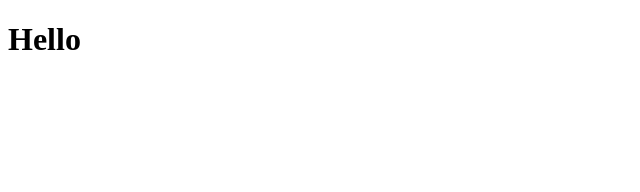
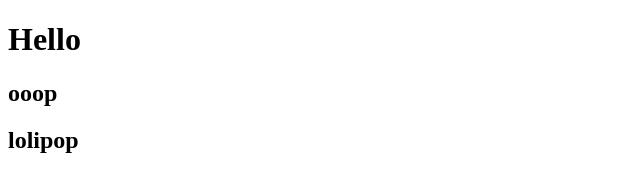
Before and after one commit to bbinoj/fastgo, a plain HTML site: page index.html in a window 1280 px wide. Shown: the whole page, without its empty margins (0-640 px from the left). Drawn offline with Linux system fonts and the light colour scheme.

Commit message:
third commit

```diff
--- a/index.html
+++ b/index.html
@@ -8,6 +8,8 @@
 <body>
 
     <h1>Hello</h1>
+    <h2>ooop</h2>
+    <h2>lolipop</h2>
 
 
 </body>
```
